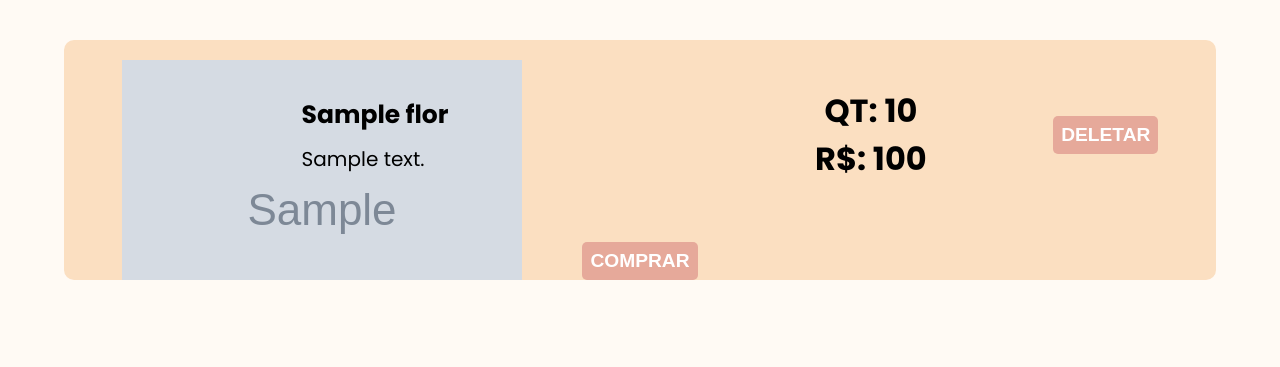
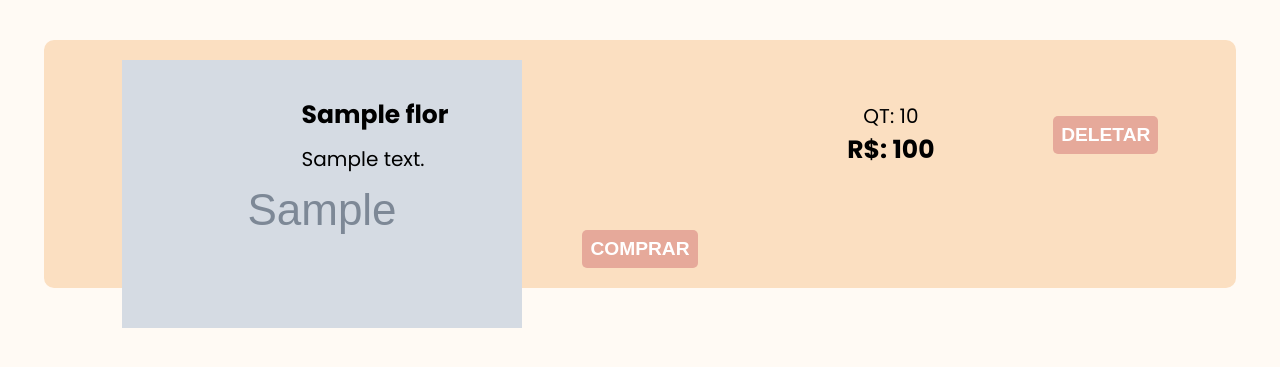
Before and after one commit to Maurin17/Floricultura, a PHP site: page /carrinho.php in a window 1280 px wide. Shown: the part 100-467 px from the top of the page. Run offline with PHP 8.4, Linux system fonts and the light colour scheme; the visitor is signed in with stand-in values (Sample User, id 1); tables that the repository leaves empty hold one stand-in row (values such as "Sample post"); grey boxes marked "Sample" are stand-in pictures.

Commit message:
arrumando estilo do carrinho

```diff
--- a/carrinho.php
+++ b/carrinho.php
@@ -30,10 +30,9 @@
                     <div class="flor-info">
                         <h1><?= $flor['nome'] ?></h1>
                         <p><?= $flor['descricao'] ?></p>
-
                     </div>
                     <div class="flor-valor">
-                        <h1>QT: <?= $carrinho['quantidade'] ?></h1>
+                        <p>QT: <?= $carrinho['quantidade'] ?></p>
                         <h1>R$: <?= $flor['valor']*$carrinho['quantidade'] ?></h1>
                     </div>
 
--- a/css/style.css
+++ b/css/style.css
@@ -577,13 +577,12 @@
     flex-direction: column;
     align-items: left;
     justify-content: space-between;
+    gap: 20px;
     width: 90%;
-    height: 90%;
-    margin:auto;
+    padding: 20px;
+    margin: 40px auto;
     background-color: var(--section-color1);
     border-radius: 10px;
-    margin-top: 40px;
-
 }
 
 .carrinho button {
@@ -594,7 +593,6 @@
     color: #FFF;
     font-size: 1.2rem;
     font-weight: bold;
-
 }
 
 .carrinho-flor {
@@ -603,9 +601,8 @@
     gap: 20px;
     align-items: center;
     justify-content: space-between;
-    margin: 20px auto 0px auto;
+    margin: auto;
     width: 90%;
-
 }
 
 .imagem-carrinho {
@@ -614,37 +611,26 @@
     background-color: var(--button-color);
     margin-right: 10px;
     border-radius: 10px;
-
 }
 
 .flor-info h1 {
     font-size: 25px;
     font-weight: bold;
     margin-bottom: 10px;
-
 }
 
-.flor-info p {
+.carrinho-flor p {
     font-size: 20px;
-
 }
 
 .flor-valor {
     text-align: center;
-
 }
 
-.flor-valor span{
-    display: block;
+.flor-valor h1{
+    font-size: 25px;
 }
 
 .botao-comprar {
-  text-align: center;
-  margin-top: 2rem;
+    text-align: center;
 }
-
-.botao-deletar {
-
-    align-items: right;
-    margin-left: 25px;
-}
```
